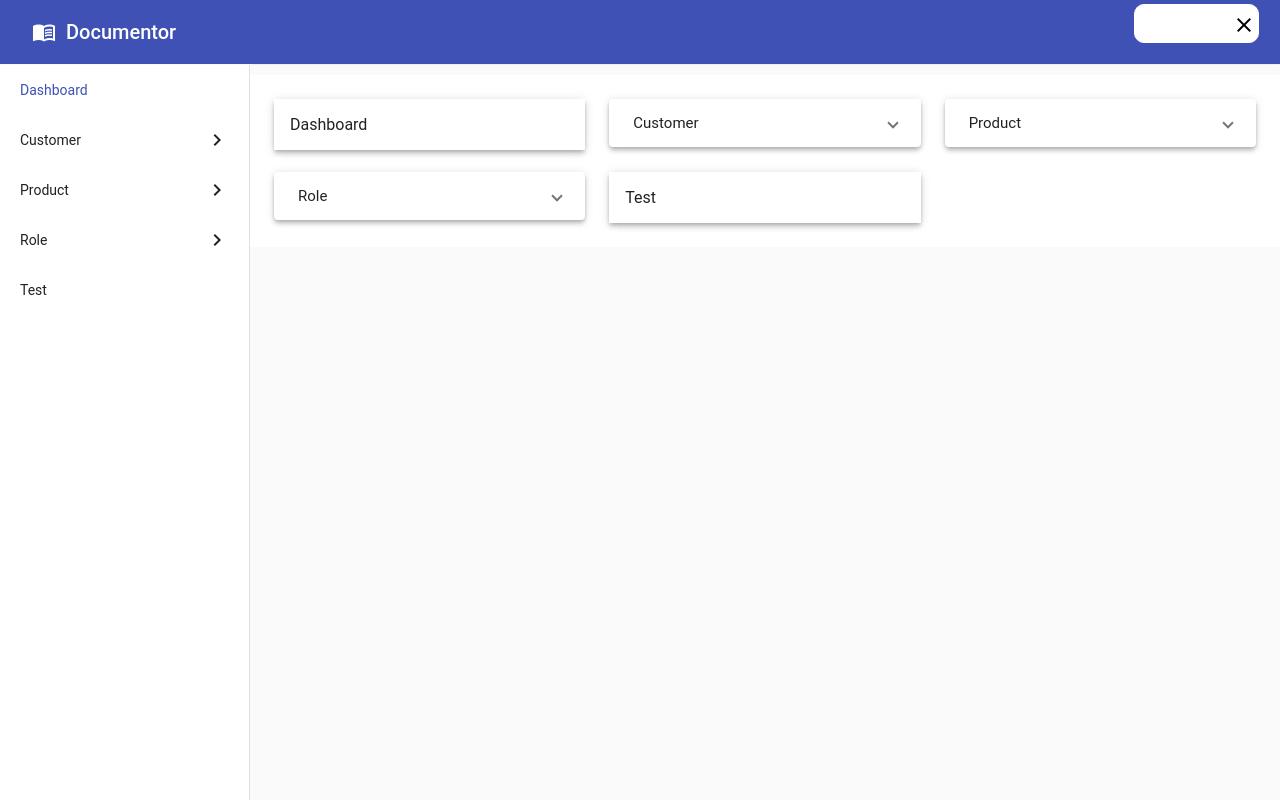
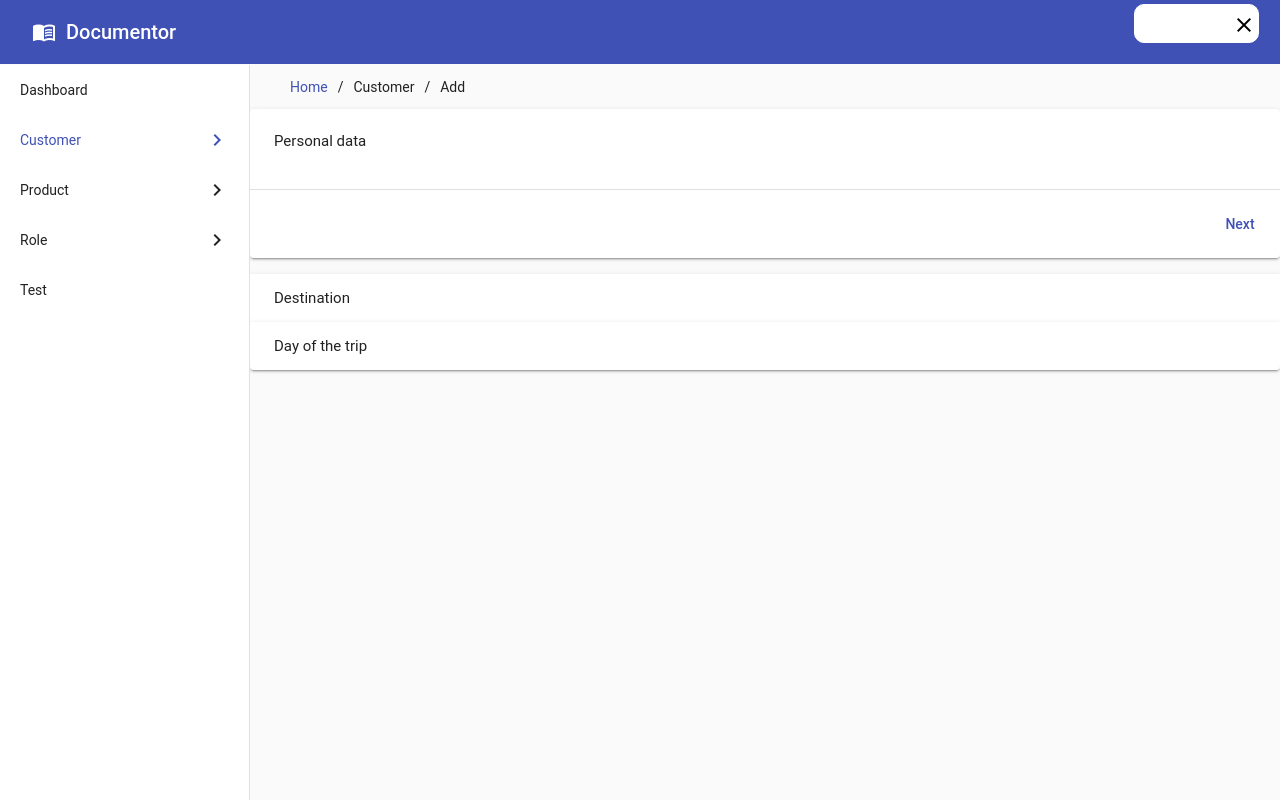
Before and after one commit to srinidevlearn/angular-uq11hy-learn-material, an Angular app: page / in a window 1280 px wide. Built offline with nearby package versions, Linux system fonts and the light colour scheme.

Commit message:
5 files modified

```diff
--- a/src/app/documentation/documentation.component.css
+++ b/src/app/documentation/documentation.component.css
@@ -3,7 +3,36 @@
 }
 
 .tab{
-  padding-left:1.5rem;
+  padding-left:2.5rem;
   padding-right:1.5rem;
 
 }
+
+.breadcrumb{
+      list-style: none;
+    display: flex;
+    justify-content: flex-start;
+    font-size: 14px;
+    align-items: center;
+}
+.breadcrumb li{
+  padding:0px 5px;
+}
+.breadcrumb li:first-child{
+  cursor:pointer;
+  color:#3f51b5;
+  padding-left:0;
+  margin:0;
+}
+
+.description{
+  width:100%;
+  padding-left:14px;
+}
+
+.titles{
+  padding-left:1.0rem;
+}
+.content{
+  padding:0 1.0rem;
+}
--- a/src/app/documentation/documentation.component.html
+++ b/src/app/documentation/documentation.component.html
@@ -13,17 +13,62 @@
 
 <ng-container *ngIf="renderFlag == true">
 	<div class="container">
-		<div class="mat-title card" style="text-align:center">{{_getDocData.docSet.menu.heading}}<span>{{heading != '' ? '-'+heading : heading}}</span></div>
-    <ng-container *ngIf="_getDocData.choosen.length > 0">
-		<div class="tab">
-			<mat-tab-group mat-stretch-tabs dynamicHeight class="mat-elevation-z4">
-				<mat-tab label="Detailed Description">
-            <pre>{{_getDocData | json}}</pre>
-           </mat-tab>
-				<mat-tab label="JSON"> Content 2 </mat-tab>
-				<mat-tab label="Form Fields"> Content 3 </mat-tab>
-			</mat-tab-group>
-		</div>
-    </ng-container>
+
+		<ul class="breadcrumb">
+			<li *ngFor="let item of breadCrumb" (click)="traverse(item)">{{item}}</li>
+		</ul>
+		<ng-container *ngIf="_getDocData.choosen.length > 0">
+
+			<mat-accordion class="example-headers-align">
+				<mat-expansion-panel [expanded]="step === 0" (opened)="setStep(0)" hideToggle>
+					<mat-expansion-panel-header>
+						<mat-panel-title>
+							Personal data
+						</mat-panel-title>
+
+					</mat-expansion-panel-header>
+
+
+
+					<mat-action-row>
+						<button mat-button color="primary" (click)="nextStep()">Next</button>
+					</mat-action-row>
+				</mat-expansion-panel>
+
+				<mat-expansion-panel [expanded]="step === 1" (opened)="setStep(1)" hideToggle>
+					<mat-expansion-panel-header>
+						<mat-panel-title>
+							Destination
+						</mat-panel-title>
+
+					</mat-expansion-panel-header>
+
+
+					<mat-action-row>
+						<button mat-button color="warn" (click)="prevStep()">Previous</button>
+						<button mat-button color="primary" (click)="nextStep()">Next</button>
+					</mat-action-row>
+				</mat-expansion-panel>
+
+				<mat-expansion-panel [expanded]="step === 2" (opened)="setStep(2)" hideToggle>
+					<mat-expansion-panel-header>
+						<mat-panel-title>
+							Day of the trip
+						</mat-panel-title>
+
+					</mat-expansion-panel-header>
+
+
+
+					<mat-action-row>
+						<button mat-button color="warn" (click)="prevStep()">Previous</button>
+						<button mat-button color="primary" (click)="nextStep()">End</button>
+					</mat-action-row>
+				</mat-expansion-panel>
+
+			</mat-accordion>
+
+
+		</ng-container>
 	</div>
 </ng-container>
--- a/src/app/documentation/documentation.component.ts
+++ b/src/app/documentation/documentation.component.ts
@@ -1,4 +1,4 @@
-import { Component, OnInit, Input } from "@angular/core";
+import { Component, OnInit, Input, Output, EventEmitter } from "@angular/core";
 
 @Component({
   selector: "app-documentation",
@@ -7,30 +7,63 @@ import { Component, OnInit, Input } from "@angular/core";
 })
 export class DocumentationComponent implements OnInit {
   _getDocData: any;
-  renderFlag:boolean = false;
-  showSpinner:boolean = false;
+  renderFlag: boolean = false;
+  showSpinner: boolean = false;
   lookUpFields: any = ["heading", "html", "description", "param"];
-  tabularData:any=[];
-  heading:string = ""
+  tabularData: any = [];
+  heading: string = "";
+  breadCrumb: any = [];
+  description: boolean = true;
+  html: boolean = true;
+  param: boolean = true;
+
+  @Output() routedToHome: EventEmitter<any> = new EventEmitter();
 
   @Input("getDocData")
   set getDocData(value: any) {
-
+    this.breadCrumb = [];
     this.showSpinner = true;
     this.renderFlag = false;
     this._getDocData = value;
     this.showSpinner = false;
     this.renderFlag = true;
-    this.heading = this._getDocData.choosen[0]['heading']
+    this.heading = this._getDocData.choosen[0]["heading"];
+    this.breadCrumb.push("Home");
+
+    if (value.docSet.menu.heading) {
+      this.breadCrumb.push("/");
+      this.breadCrumb.push(value.docSet.menu.heading);
+    }
+    if (
+      this.heading &&
+      value.docSet.menu.heading.toLowerCase() != this.heading.toLowerCase()
+    ) {
+      this.breadCrumb.push("/");
+      this.breadCrumb.push(this.heading);
+    }
   }
   constructor() {}
 
   ngOnInit() {
     this.describeData();
   }
+  step = 0;
 
-  describeData(){
+  setStep(index: number) {
+    this.step = index;
+  }
 
+  nextStep() {
+    this.step++;
+  }
 
+  prevStep() {
+    this.step--;
+  }
+  describeData() {}
+  traverse(item: string) {
+    if (item.toLowerCase() == "home") {
+      this.routedToHome.emit(true);
+    } else;
   }
 }
--- a/src/app/documentor/documentor.component.html
+++ b/src/app/documentor/documentor.component.html
@@ -94,7 +94,7 @@
 
 			<ng-container *ngIf="dashboard == false">
 
-				<app-documentation [getDocData]="getSubMenuChoosedItem"></app-documentation>
+				<app-documentation [getDocData]="getSubMenuChoosedItem" (routedToHome)="routeToHome($event)"></app-documentation>
 
 			</ng-container>
 
--- a/src/app/documentor/documentor.component.ts
+++ b/src/app/documentor/documentor.component.ts
@@ -54,7 +54,8 @@ export class DocumentorComponent implements OnInit {
     this.createSideNav();
   }
   ngOnInit() {
-    this.nodeItem({ header: "Dashboard", level: 0 });
+    // this.nodeItem({ header: "Dashboard", level: 0 });
+    this.nodeItem({header: "Add", level: 1});
     this.filteredOptions = this.apiFinder.valueChanges.pipe(
       startWith(""),
       map(value => {
@@ -131,6 +132,10 @@ export class DocumentorComponent implements OnInit {
   close() {
     this.apiFinder.setValue("");
   }
+  routeToHome(flag:any){
+    if(flag == true)this.nodeItem({ header: "Dashboard", level: 0 });
+  }
+
   nodeItem(node: any) {
     this.dashboard = false;
     if (node.header.toLowerCase() == "dashboard") {
@@ -163,5 +168,6 @@ export class DocumentorComponent implements OnInit {
     if (this.sideNavMenuData[level]["hasSubMenu"] == false) {
       this.getSubMenuChoosedItem["choosen"] = [slicedDocument.menu];
     }
+
   }
 }
```
